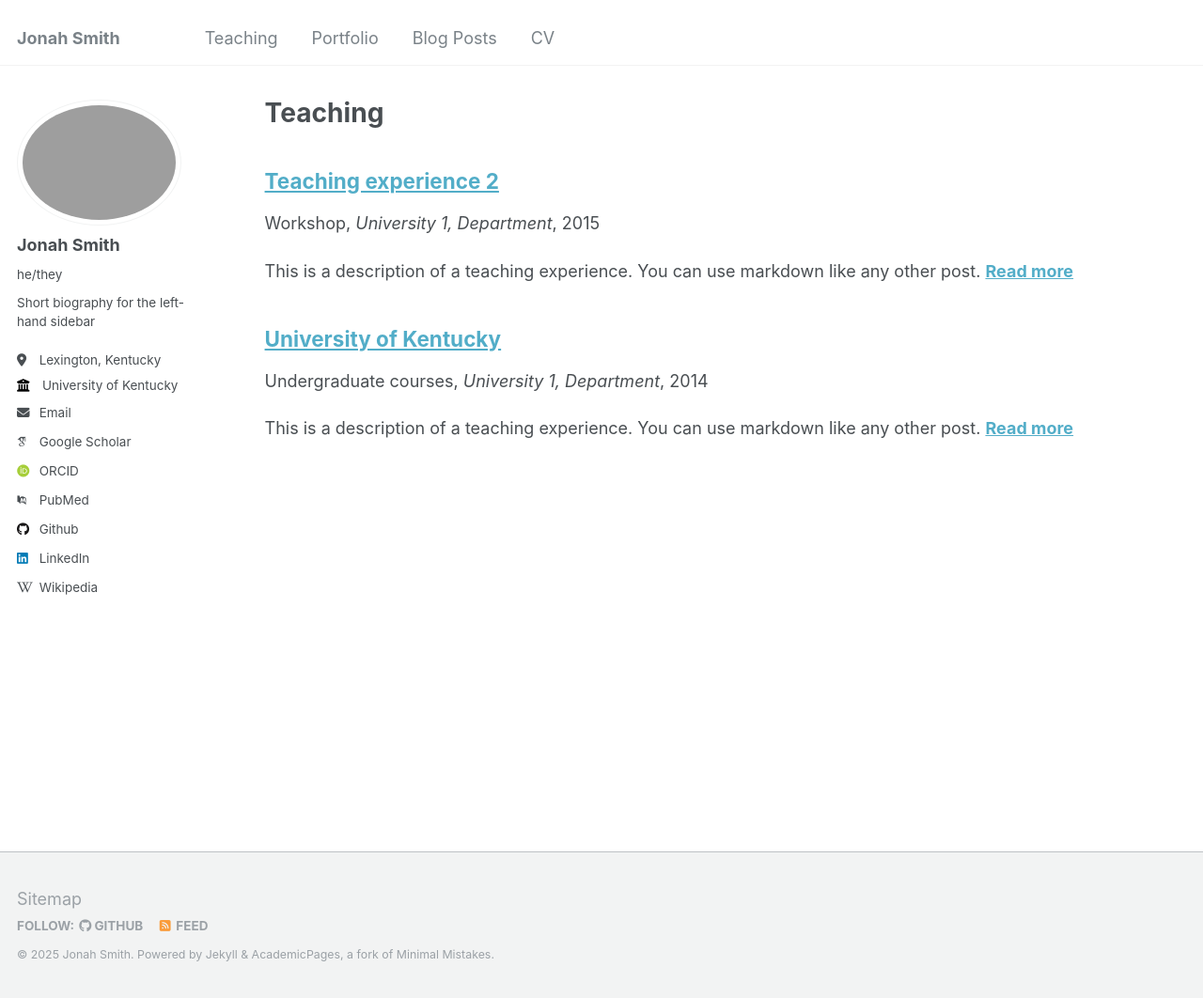
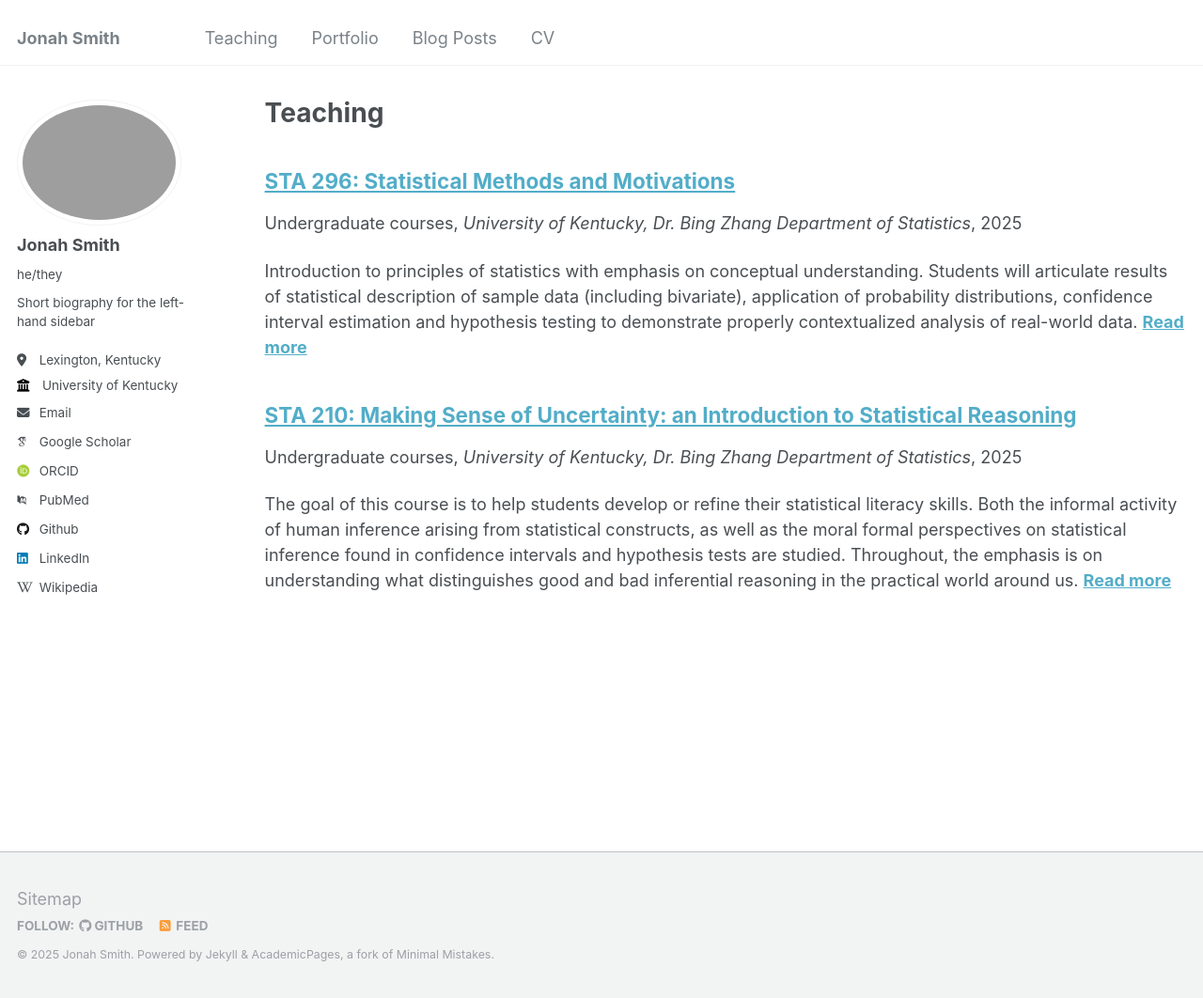
Before and after one commit to jonahksmith/jonahksmith.github.io, a Jekyll site: the page built from _pages/teaching.html, in a window 1280 px wide and 1062 px high. Shown: the whole window at 94% size. Built offline with Jekyll 4.4.1, drawn with Linux system fonts in a browser that asks for light colours; some web fonts are replaced.

Commit message:
Edit teaching pages, add profile photo.

```diff
--- a/_teaching/2014-spring-teaching-1.md
+++ /dev/null
@@ -1,20 +0,0 @@
----
-title: "University of Kentucky"
-collection: teaching
-type: "Undergraduate courses"
-permalink: /teaching/2014-spring-teaching-1
-venue: "University 1, Department"
-date: 2014-01-01
-location: "City, Country"
----
-
-This is a description of a teaching experience. You can use markdown like any other post.
-
-Heading 1
-======
-
-Heading 2
-======
-
-Heading 3
-======
--- a/_teaching/2015-spring-teaching-2.md
+++ /dev/null
@@ -1,20 +0,0 @@
----
-title: "Teaching experience 2"
-collection: teaching
-type: "Workshop"
-permalink: /teaching/2015-spring-teaching-1
-venue: "University 1, Department"
-date: 2015-01-01
-location: "City, Country"
----
-
-This is a description of a teaching experience. You can use markdown like any other post.
-
-Heading 1
-======
-
-Heading 2
-======
-
-Heading 3
-======
--- /dev/null
+++ b/_teaching/STA210-UKY.md
@@ -0,0 +1,15 @@
+---
+title: "STA 210: Making Sense of Uncertainty: an Introduction to Statistical Reasoning"
+collection: teaching
+type: "Undergraduate courses"
+permalink: /teaching/STA210-UKY
+venue: "University of Kentucky, Dr. Bing Zhang Department of Statistics"
+location: "Lexington, Kentucky"
+---
+
+The goal of this course is to help students develop or refine their statistical literacy skills. Both the informal activity of human inference arising from statistical constructs, as well as the moral formal perspectives on statistical inference found in confidence intervals and hypothesis tests are studied. Throughout, the emphasis is on understanding what distinguishes good and bad inferential reasoning in the practical world around us.
+
+Spring 2025
+======
+Virtual
+Primary instructor of record - 76 students
--- /dev/null
+++ b/_teaching/STA296-UKY.md
@@ -0,0 +1,25 @@
+---
+title: "STA 296: Statistical Methods and Motivations"
+collection: teaching
+type: "Undergraduate courses"
+permalink: /teaching/STA296-UKY
+venue: "University of Kentucky, Dr. Bing Zhang Department of Statistics"
+location: "Lexington, Kentucky"
+---
+
+Introduction to principles of statistics with emphasis on conceptual understanding. Students will articulate results of statistical description of sample data (including bivariate), application of probability distributions, confidence interval estimation and hypothesis testing to demonstrate properly contextualized analysis of real-world data.
+
+Fall 2023
+======
+Virtual
+Teaching assistant - 122 students
+
+Spring 2024
+======
+Virtual
+Teaching assistant - 74 students
+
+Fall 2024
+======
+T/R 14:00 - 15:15
+Primary instructor of record - 32 students
```
Also changed, not shown: _pages/about.md (+1 -1 lines), 1 other file.
